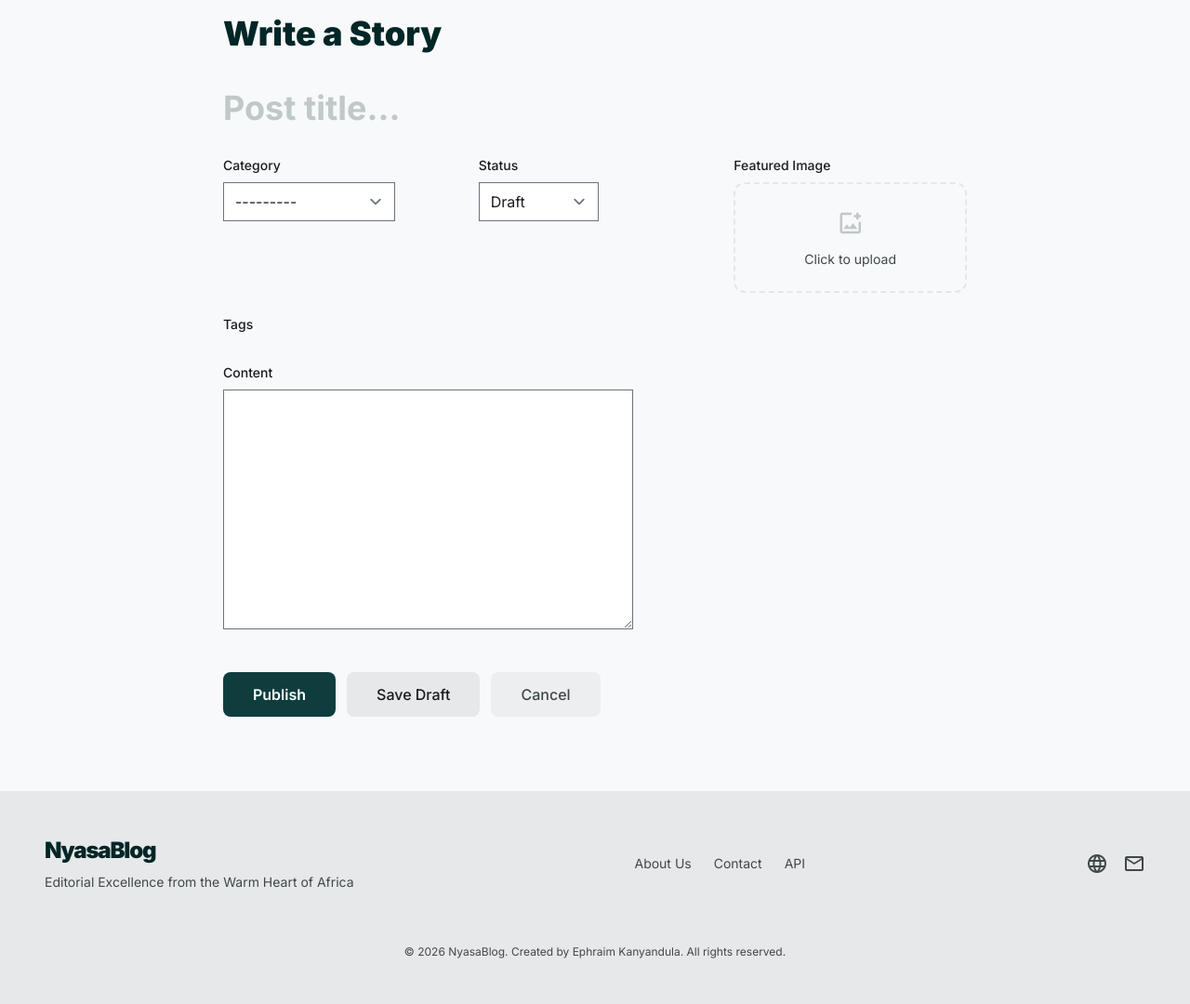
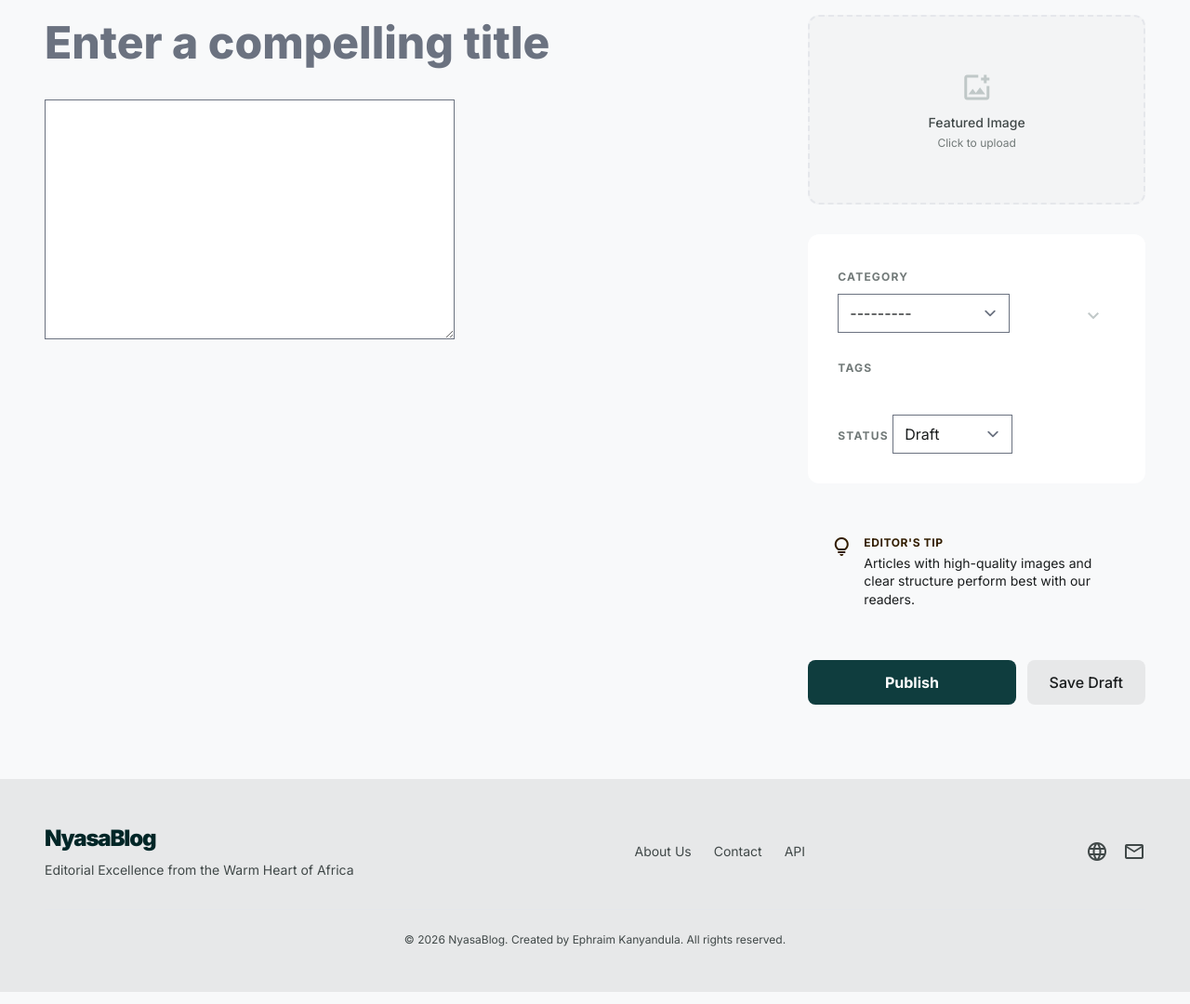
Before and after one commit to Kanyandula/BlogPost, a Django app: page /blog/create/ in a window 1280 px wide. Shown: the part 80-1160 px from the top of the page at 93% size. Run offline with Django 3.2, Linux system fonts and the light colour scheme; the visitor is signed in with stand-in values (Sample User, id 1); data comes from the database, SQL or seed files in the repository; data that the repository does not hold is empty; some libraries are stand-ins or nearby versions.

Commit message:
Rebuild create post page to match Stitch design: 2-column layout with settings sidebar

```diff
--- a/blog/templates/blog/create_blog.html
+++ b/blog/templates/blog/create_blog.html
@@ -7,68 +7,105 @@
 {% endblock %}
 
 {% block content %}
-<div class="max-w-4xl mx-auto px-6 md:px-12">
-  <h1 class="text-3xl md:text-4xl font-black text-primary mb-8">Write a Story</h1>
-
-  <form method="POST" enctype="multipart/form-data" class="space-y-6">
+<div class="max-w-[1440px] mx-auto px-6 md:px-12">
+<form method="POST" enctype="multipart/form-data">
   {% csrf_token %}
 
-    <!-- Title -->
-    <div>
-      <input type="text" name="title" placeholder="Post title..."
+  <div class="grid grid-cols-1 lg:grid-cols-12 gap-12">
+
+    <!-- Left: Writing Area -->
+    <div class="lg:col-span-8 flex flex-col gap-8">
+
+      <!-- Title Input -->
+      <div class="relative group">
+        <input type="text" name="title" placeholder="Enter a compelling title"
                value="{{ form.title.value|default:'' }}"
-             class="w-full bg-transparent text-3xl md:text-4xl font-bold text-primary placeholder:text-outline-variant border-none focus:ring-0 px-0"/>
+               class="w-full bg-transparent border-none focus:ring-0 text-3xl md:text-5xl font-extrabold text-primary placeholder:text-outline-variant/40 leading-tight p-0"/>
+        <div class="absolute -bottom-3 left-0 w-0 h-[2px] bg-tertiary-fixed-dim group-focus-within:w-full transition-all duration-700"></div>
         {% for error in form.title.errors %}
-      <p class="text-xs text-error mt-1">{{ error }}</p>
+        <p class="text-xs text-error mt-2">{{ error }}</p>
         {% endfor %}
       </div>
 
-    <!-- Category, Status & Image -->
-    <div class="grid grid-cols-1 md:grid-cols-3 gap-6">
-      <div>
-        <label class="block text-sm font-medium text-on-surface mb-2">Category</label>
+      <!-- Body / Content Editor -->
+      <div class="min-h-[500px]">
+        {{ form.body }}
+        {% for error in form.body.errors %}
+        <p class="text-xs text-error mt-2">{{ error }}</p>
+        {% endfor %}
+      </div>
+
+    </div>
+
+    <!-- Right: Settings Sidebar -->
+    <aside class="lg:col-span-4 flex flex-col gap-8 lg:sticky lg:top-28 h-fit">
+
+      <!-- Featured Image Dropzone -->
+      <div class="group relative overflow-hidden rounded-xl bg-surface-container-low border-2 border-dashed border-outline-variant/30 hover:border-secondary/50 transition-all aspect-video flex flex-col items-center justify-center p-6 text-center cursor-pointer"
+           onclick="document.getElementById('id_image').click()">
+        <span class="material-symbols-outlined text-4xl text-outline-variant group-hover:text-secondary transition-colors mb-2">add_photo_alternate</span>
+        <p class="text-sm font-medium text-on-surface-variant">Featured Image</p>
+        <p class="text-xs text-outline mt-1">Click to upload</p>
+        <input type="file" name="image" id="id_image" class="hidden" accept="image/*"
+               onchange="this.parentElement.querySelector('p').textContent = this.files[0]?.name || 'Featured Image'"/>
+        <div class="absolute inset-0 bg-primary-container/0 group-hover:bg-primary-container/5 transition-all pointer-events-none"></div>
+      </div>
+
+      <!-- Post Settings Card -->
+      <div class="bg-surface-container-lowest rounded-xl p-6 md:p-8 space-y-6">
+
+        <!-- Category -->
+        <div class="space-y-2">
+          <label class="text-xs font-bold tracking-widest uppercase text-outline">Category</label>
+          <div class="relative">
             {{ form.category }}
-      </div>
-      <div>
-        <label class="block text-sm font-medium text-on-surface mb-2">Status</label>
-        {{ form.status }}
-      </div>
-      <div>
-        <label class="block text-sm font-medium text-on-surface mb-2">Featured Image</label>
-        <div class="border-2 border-dashed border-outline-variant/30 rounded-xl p-6 text-center hover:bg-surface-container-low transition-colors cursor-pointer" onclick="document.getElementById('id_image').click()">
-          <span class="material-symbols-outlined text-3xl text-outline-variant">add_photo_alternate</span>
-          <p class="text-sm text-on-surface-variant mt-2">Click to upload</p>
-          <input type="file" name="image" id="id_image" class="hidden" accept="image/*"/>
-        </div>
+            <span class="material-symbols-outlined absolute right-3 top-3 pointer-events-none text-outline-variant">expand_more</span>
           </div>
         </div>
 
         <!-- Tags -->
-    <div>
-      <label class="block text-sm font-medium text-on-surface mb-2">Tags</label>
-      <div class="flex flex-wrap gap-3">
+        <div class="space-y-2">
+          <label class="text-xs font-bold tracking-widest uppercase text-outline">Tags</label>
+          <div class="flex flex-wrap gap-2">
             {% for checkbox in form.tags %}
-        <label class="inline-flex items-center gap-2 px-4 py-2 rounded-full bg-surface-container-low text-sm text-on-surface-variant hover:bg-secondary-container/30 cursor-pointer transition-colors">
+            <label class="inline-flex items-center gap-1.5 px-3 py-1.5 rounded-full bg-secondary-container/10 text-sm text-on-surface-variant hover:bg-secondary-container/20 cursor-pointer transition-colors">
               {{ checkbox.tag }} {{ checkbox.choice_label }}
             </label>
             {% endfor %}
           </div>
         </div>
 
-    <!-- Body -->
-    <div>
-      <label class="block text-sm font-medium text-on-surface mb-2">Content</label>
-      {{ form.body }}
-      {% for error in form.body.errors %}
-      <p class="text-xs text-error mt-1">{{ error }}</p>
-      {% endfor %}
+        <!-- Status -->
+        <div class="space-y-2">
+          <label class="text-xs font-bold tracking-widest uppercase text-outline">Status</label>
+          {{ form.status }}
         </div>
 
-    <!-- Actions -->
-    <div class="flex gap-3 pt-4">
-      <button type="submit" name="status" value="published" class="bg-primary-container text-on-primary px-8 py-3 rounded-lg font-semibold hover:opacity-90 transition-opacity">Publish</button>
-      <button type="submit" name="status" value="draft" class="bg-surface-container-high text-on-surface px-8 py-3 rounded-lg font-medium hover:bg-surface-container-highest transition-colors">Save Draft</button>
-      <a href="{% url 'home' %}" class="bg-surface-container text-on-surface-variant px-8 py-3 rounded-lg font-medium hover:bg-surface-container-high transition-colors">Cancel</a>
+      </div>
+
+      <!-- Tip Card -->
+      <div class="p-6 rounded-xl bg-tertiary-fixed/30">
+        <div class="flex items-start gap-3">
+          <span class="material-symbols-outlined text-tertiary">lightbulb</span>
+          <div>
+            <p class="text-xs font-bold text-tertiary uppercase tracking-wider mb-1">Editor's Tip</p>
+            <p class="text-sm text-tertiary/80 leading-snug">Articles with high-quality images and clear structure perform best with our readers.</p>
+          </div>
+        </div>
+      </div>
+
+      <!-- Action Buttons -->
+      <div class="flex gap-3">
+        <button type="submit" name="status" value="published" class="flex-1 px-6 py-3 rounded-lg bg-[#0f3d3e] text-white font-bold active:scale-95 transition-all">
+          Publish
+        </button>
+        <button type="submit" name="status" value="draft" class="px-6 py-3 rounded-lg bg-surface-container-high text-on-surface font-medium hover:bg-surface-container-highest transition-colors">
+          Save Draft
+        </button>
+      </div>
+
+    </aside>
+
   </div>
 </form>
 </div>
```
Lines whose indentation alone changed are shown as unchanged.
